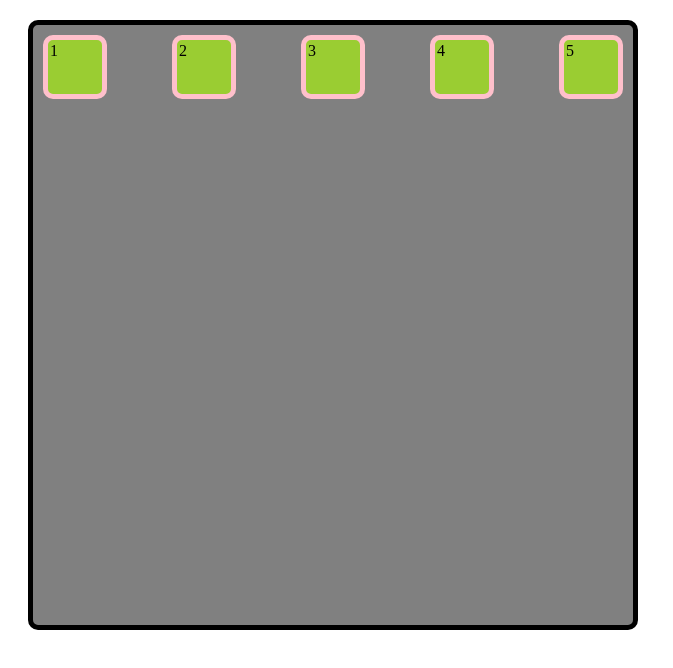
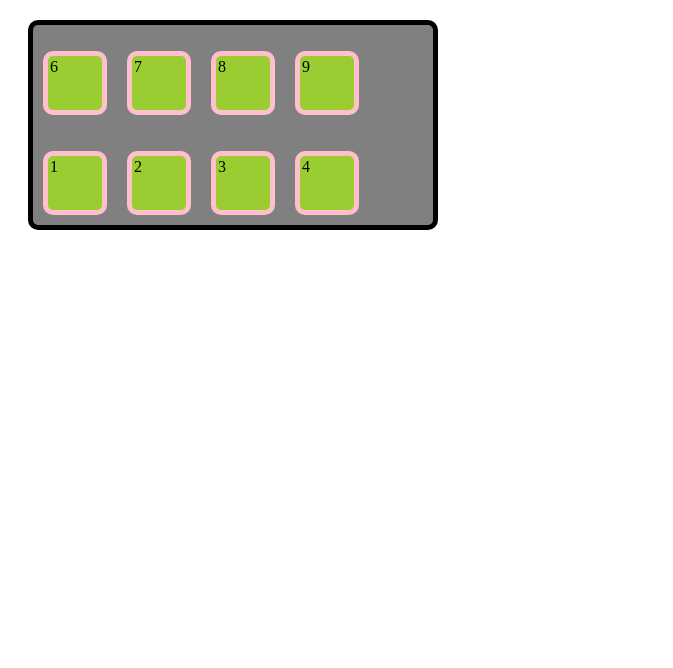
Before and after one commit to satyamrao789/HTML_learning, a plain HTML site: page Flexbox learning/index.html in a window 1280 px wide. Shown: the whole page, without its empty margins (0-673 px from the left). Drawn offline with Linux system fonts and the light colour scheme.

Commit message:
flex-wrap concepts

```diff
--- a/Flexbox learning/index.html
+++ b/Flexbox learning/index.html
@@ -12,7 +12,11 @@
         <div class="box">2</div>
         <div class="box">3</div>
         <div class="box">4</div>
-        <div class="box">5</div>
+        <div class="box">6</div>
+        <div class="box">7</div>
+        <div class="box">8</div>
+        <div class="box">9</div>
+
     </div>
 </body>
 </html>
--- a/Flexbox learning/style.css
+++ b/Flexbox learning/style.css
@@ -1,18 +1,28 @@
 .container{
     background-color: grey;
     margin: 20px 20px;
-    height: 600px;
-    width: 600px;
+    height: 200px;
+    width: 400px;
     border-radius: 10px;
     border: 5px solid black;
     /* Flexbox properties */
     display: flex;
     /* flex-direction:column-reverse; */
-    justify-content:space-between;
+    /* justify-content:space-between;   */
     /* justify-content -  works in horizantal axis
 
     align-items - works in vertical axis */
-    align-items:baseline;
+    /* align-items:baseline; */
+
+    /* flex items will all be displayed on a single line */
+    /* flex-wrap:nowrap; */
+
+    /* flex items will wrap onto multiple lines if they don't fit in a single line. This allows for responsive layouts */
+    /* flex-wrap: wrap; */
+
+    /* wrap-reverse also allows wrapping but stacks the lines in the opposite direction */
+    flex-wrap: wrap-reverse;
+
 
 
 
```
Also changed, not shown: Flexbox learning/flexbox_images/Screenshot (205).png (added), Flexbox learning/flexbox_images/Screenshot (206).png (added), Flexbox learning/flexbox_images/Screenshot (207).png (added).
